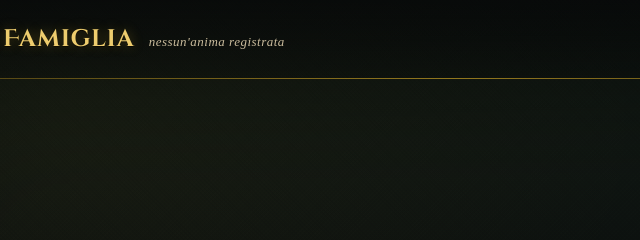
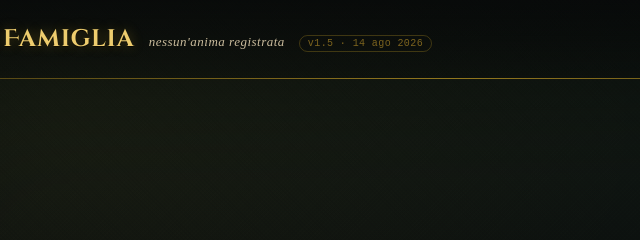
Before and after one commit to tubodacoma-web/arazzofamiglia, a plain HTML site: page index.html in a window 1280 px wide. Shown: the top 240 px of the page, 186-826 px from the left. Drawn offline with nearby package versions, Linux system fonts and the light colour scheme; a web font is replaced by a local one.

Commit message:
Add files via upload

```diff
--- a/index.html
+++ b/index.html
@@ -72,6 +72,11 @@
     text-shadow:0 0 12px rgba(201,162,39,0.35), 0 1px 0 rgba(0,0,0,0.8);
   }
   .brand .sub{font-family:'IM Fell English',serif;font-style:italic;font-size:13px;color:var(--parchment-dim);letter-spacing:0.5px;}
+  .version-badge{
+    font-family:ui-monospace, 'SF Mono', 'Courier New', monospace;font-size:10px;color:var(--gold-dim);
+    border:1px solid var(--line);border-radius:10px;padding:2px 8px;letter-spacing:0.4px;
+    cursor:default;user-select:all;
+  }
   .toolbar{display:flex;gap:10px;align-items:center;}
 
   button{
@@ -277,6 +282,7 @@
     <div class="brand">
       <h1>Arazzo di Famiglia</h1>
       <span class="sub" id="count-label">nessun'anima registrata</span>
+      <span class="version-badge" id="version-badge" title="Versione di questa copia dell'app"></span>
     </div>
     <div class="toolbar">
       <button class="ghost" id="btn-import">Importa</button>
@@ -355,6 +361,9 @@
   "use strict";
 
   const STORAGE_KEY = "genealogia_data_v1";
+  // bump this on every shipped change so you can tell, at a glance, whether the copy you're
+  // looking at (phone, laptop, GitHub Pages...) is the same build or an older/newer one.
+  const APP_VERSION = "v1.5 · 14 ago 2026";
   let people = [];
   let selectedId = null;
   let editingId = null;
@@ -1077,6 +1086,7 @@
 
   // init
   load();
+  document.getElementById('version-badge').textContent = APP_VERSION;
   render();
 
   // register service worker for offline use (only works over https / localhost, not file://)
```
